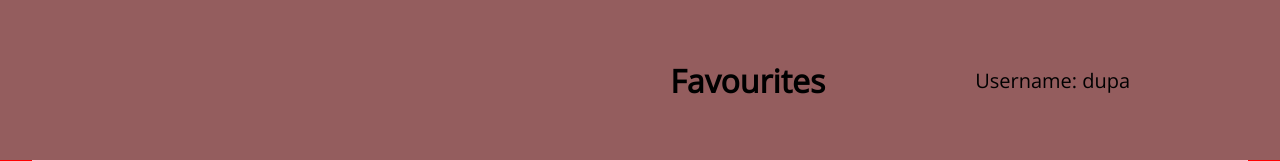
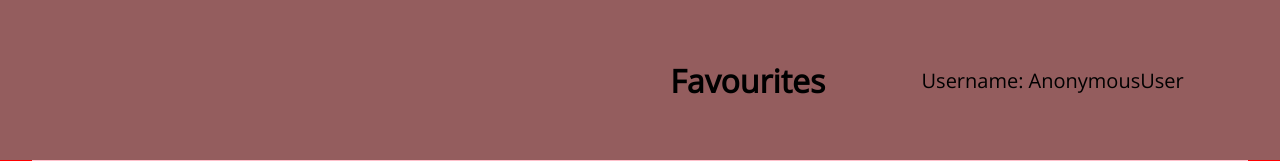
Before and after one commit to Pawlik02/coffee-finder, a Django app: page /coffee_finder/favourites/ in a window 1280 px wide. Shown: the top 161 px of the page. Run offline with Django 3.2, Linux system fonts and the light colour scheme.

Commit message:
Favourites view.

```diff
--- a/stronka/coffee_finder/templates/coffee_finder/favourites.html
+++ b/stronka/coffee_finder/templates/coffee_finder/favourites.html
@@ -13,7 +13,7 @@
           <h1>Favourites</h1>
         </div>
         <div class="username">
-          Username: dupa
+          Username: {{ username }}
         </div>
       </div>
     <div class="body1">
--- a/stronka/coffee_finder/views.py
+++ b/stronka/coffee_finder/views.py
@@ -41,10 +41,12 @@ def index(request):
     isopen = info["opening_hours"]
     isopen = isopen["open_now"]
     return render(request,"coffee_finder/index.html",{"name":name,"location":location,"username":username,"formatted_address":formatted_address,"photo":photo,"id":v_id,"isopen":isopen})
+
 def favourites(request):
+    username = request.user
     counter = []
     counter = range(10)
-    return render(request,"coffee_finder/favourites.html",{"counter":counter})
+    return render(request,"coffee_finder/favourites.html",{"counter":counter,"username":username})
 
 
 def signup(request):
```
